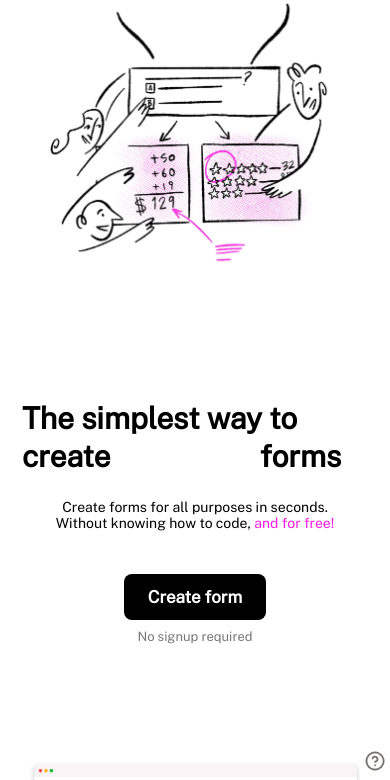
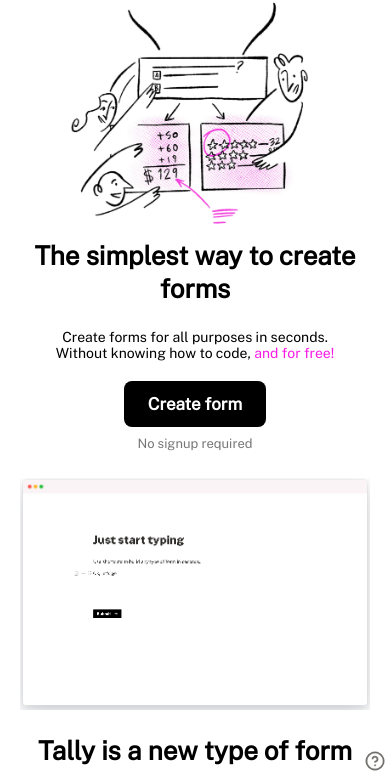
Before and after one commit to rogerymx/ProjetoWeb, a plain HTML site: page index.html in a window 390 px wide. Shown: the part 64-844 px from the top of the page. Drawn offline with nearby package versions, Linux system fonts and the light colour scheme.

Commit message:
Ultima implementação real

```diff
--- a/index.html
+++ b/index.html
@@ -28,7 +28,7 @@
   <div class="central">
     <img src="img/central.png" id="imgcentral">
     <div class="texts">
-      <h1 class="txt-1">The simplest way to create <span>forms</span></h1>
+      <h1 class="txt-1">The simplest way to create forms</h1>
       <p class="txt-2"> Create forms for all purposes in seconds.</p>
       <p class="txt-2">Without knowing how to code, <span class="txt-2 rosa">and for free!</span>
       </p><!-- txt-2  -->
@@ -38,6 +38,8 @@
   </div> <!-- central -->
   <footer>
     <img src="img/bot.png" id="bot">
+    <img src="img/botton-full.png" id="botton-full">
+    <h2>Tally is a new type of form</h2>
   </footer>
   <div class="bot-right">
     <img src="img/bot-right.png" id="bot-right">
--- a/style.css
+++ b/style.css
@@ -119,6 +119,12 @@ footer {
   margin-top: 44px;
   justify-content: center;
 }
+h2 {
+  display: none;
+}
+#botton-full {
+  display: none;
+}
 
 .bot-right {
   position: absolute;
@@ -138,7 +144,7 @@ footer {
   }
 }
 
-@media (max-width: 414px) {
+@media (max-width: 400px) {
   #pricing {
     display: none;
   }
@@ -152,29 +158,38 @@ footer {
     padding: 0px;
   }
   #imgcentral {
-    height: 300px;
-  }
-  .texts {
-    padding-top: 120px;
+    height: 260px;
   }
   .txt-1 {
-    padding-left: 22px;
-    font-size: 30px;
+    text-align: center;
+    font-size: 26px;
     line-height: 1.25;
-    margin-bottom: 24px;
-  }
-  .txt-1 span {
-    padding-left: 142px;
   }
   .txt-2 {
     font-size: 14px;
   }
+  .central button {
+    margin-top: 20px;
+  }
+  #botton-full {
+    display: flex;
+    width: 350px;
+    height: 232px;
+  }
+  footer {
+    margin-top: 27px;
+    flex-direction: column;
+    align-items: center;
+  }
   #bot {
-    position: absolute;
-    bottom: 0px;
-    width: 330px;
+    display: none;
   }
   #bot-right {
     height: 30px;
   }
+  h2 {
+    font-size: 26px;
+    display: flex;
+    padding-top: 25px;
+  }
 }
```
Also changed, not shown: img/botton-full.png (added).
